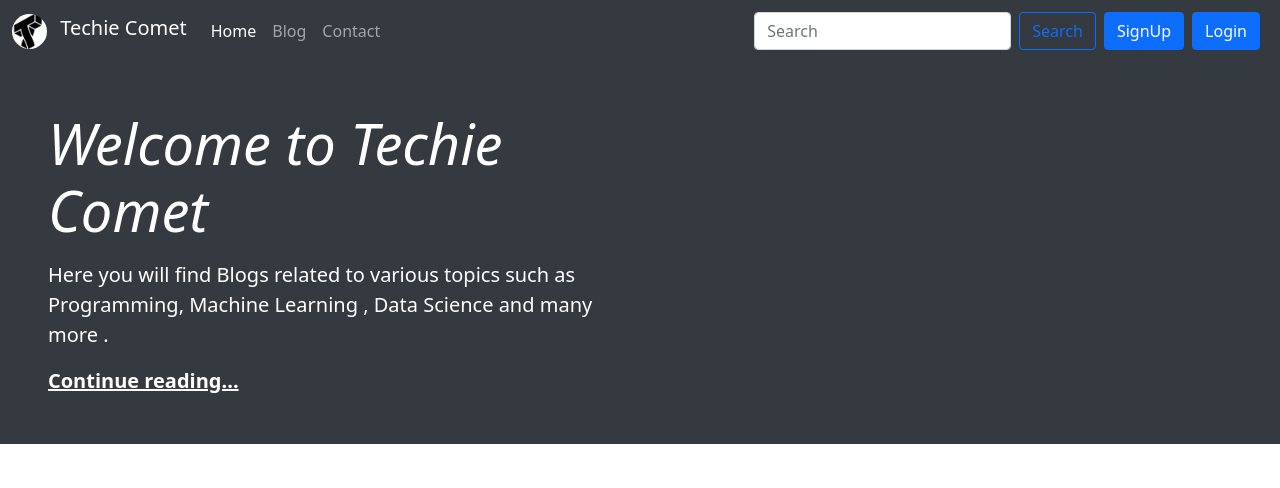
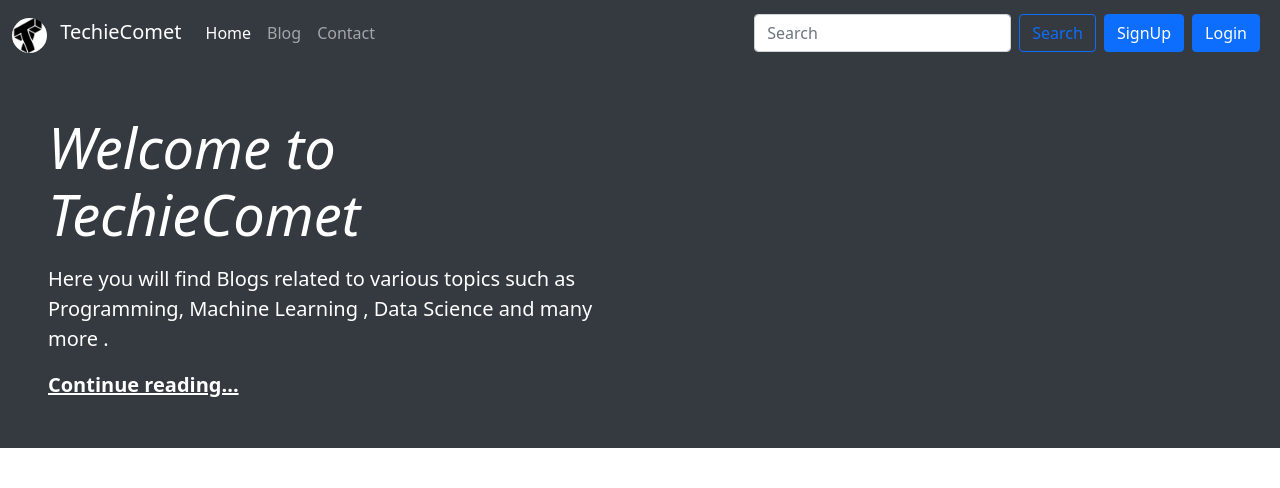
Before and after one commit to Tanuj-tj/My_Blog, a Django app: page / in a window 1280 px wide. Shown: the top 488 px of the page. Run offline with Django 3.2, Linux system fonts and the light colour scheme; data that the repository does not hold is empty.

Commit message:
10/06/2021

```diff
--- a/home/views.py
+++ b/home/views.py
@@ -30,7 +30,7 @@ def contact(request):
         else:
             contact = Contact(name=name,email=email,message=message)
             contact.save()
-            messages.success(request, ": Your message has been successfully send")
+            messages.success(request, "Your message has been successfully send")
 
     return render(request,'home/contact.html')
 
@@ -116,7 +116,7 @@ def handleLogin(request):
 
         if user is not None:
             login(request,user)
-            messages.success(request,"Successfully Logged In")
+            messages.success(request,"Successfully Logged in as "+str(loginusername))
             return redirect('home')
 
         else:
--- a/templates/base.html
+++ b/templates/base.html
@@ -11,21 +11,22 @@
     integrity="sha384-+0n0xVW2eSR5OomGNYDnhzAbDsOXxcvSN1TPprVMTNDbiYZCxYbOOl7+AMvyTG2x" crossorigin="anonymous">
 
   <!-- Title -->
-  <title> MyBlog | {% block title %} {% endblock title %}</title>
+  <title> TechieComet | {% block title %} {% endblock title %}</title>
 
   <style>
-    {
-      % block style %
+    {% block style %} {% endblock style %}
+  </style>
+  <style>
+    .alert1 {
+      position: relative;
+      padding: 1rem 1rem;
+      border: 1px solid transparent;
+      border-radius: .25rem;
     }
-
-      {
-      % endblock style %
-    }
-
     .bg-dark {
         background-color: #343a40!important;
     }
-  </style>
+    </style>
 
 </head>
 
@@ -34,12 +35,12 @@
   <!-- NavBar -->
   <nav class="navbar navbar-expand-lg navbar-dark bg-dark">
     <div class="container-fluid">
-    <a class="navbar-brand" href="/">
+    <a class="navbar-brand mt-1" href="/">
       {% comment %} <img src="/static/images/logo.jpg" alt="" width="44" height="40" class="d-inline-block align-text-top rounded-circle me-1">
       MyBlog {% endcomment %}
 
       <img src="/static/images/logo.jpg" alt="" width="35" height="35" class="d-inline-block align-text-top mr-2 me-2 rounded-circle">
-      Techie Comet
+      TechieComet
     </a>
 
 
@@ -102,11 +103,12 @@
 
   <!-- Alert -->
   {% for message in messages %}
-  <div class="alert alert-{{ message.tags }} alert-dismissible fade show" role="alert">
+  <div class="alert1 alert-{{ message.tags }} alert-dismissible fade show" role="alert1">
     <strong>Message : </strong>{{ message }}
-    <button type="button" class="btn-close" data-bs-dismiss="alert" aria-label="Close"></button>
+    <button type="button" class="btn-close" data-bs-dismiss="alert1" aria-label="Close"></button>
   </div>
   {% endfor %}
+
 
   <!-- SignUp Modal -->
   <div class="modal fade" id="signupModal" tabindex="-1" aria-labelledby="signupModal" aria-hidden="true">
@@ -209,6 +211,11 @@
     integrity="sha384-gtEjrD/SeCtmISkJkNUaaKMoLD0//ElJ19smozuHV6z3Iehds+3Ulb9Bn9Plx0x4"
     crossorigin="anonymous"></script>
 
+
+   <script>
+
+   </script>
+
   <!-- Option 2: Separate Popper and Bootstrap JS -->
   <!--
     <script src="https://cdn.jsdelivr.net/npm/@popperjs/core@2.9.2/dist/umd/popper.min.js" integrity="sha384-IQsoLXl5PILFhosVNubq5LC7Qb9DXgDA9i+tQ8Zj3iwWAwPtgFTxbJ8NT4GN1R8p" crossorigin="anonymous"></script>
--- a/templates/home/home.html
+++ b/templates/home/home.html
@@ -4,13 +4,17 @@
 
 {% block homeactive %} active {% endblock homeactive %}
 
+{% block style %}
+
+ {% endblock style %}
+
+
 {% block body %}
-
 
   <div class="p-2 p-md-5 mb-4 text-white bg-dark">
     <div class="col-md-6 px-0">
 
-      <h1 class="display-4 fst-italic">Welcome to Techie Comet</h1>
+      <h1 class="display-4 fst-italic">Welcome to TechieComet</h1>
       <p class="lead my-3">Here you will find Blogs related to various topics such as Programming, Machine Learning , Data Science and many more .</p>
       <p class="lead mb-0"><a href="/blog/" class="text-white fw-bold">Continue reading...</a></p>
     </div>
```
